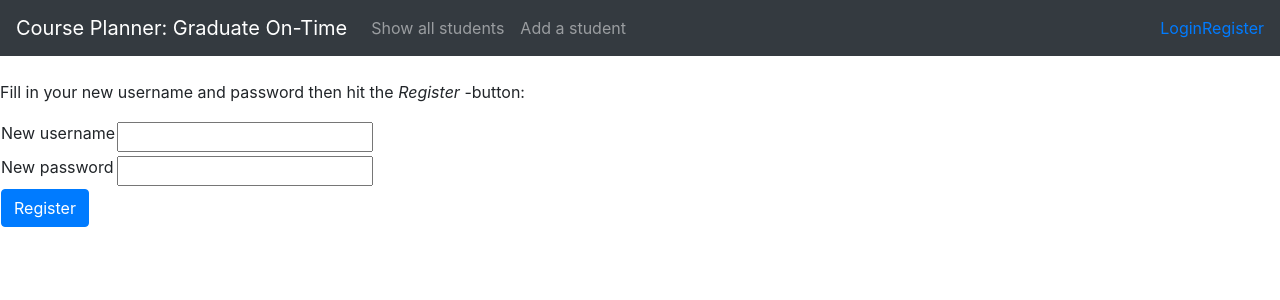
After one commit to akirataguchi115/csgo, a Flask app: page /auth/register in a window 1280 px wide. The commit adds this page. Shown: the top 300 px of the page. Run offline with Flask 2, Linux system fonts and the light colour scheme; some libraries are stand-ins or nearby versions.

Commit message:
registering works now for the placeholder account

```diff
--- a/application/auth/forms.py
+++ b/application/auth/forms.py
@@ -7,3 +7,10 @@ class LoginForm(FlaskForm):
 
     class Meta:
         csrf = False
+
+class RegisterForm(FlaskForm):
+    username = StringField("New username")
+    password = PasswordField("New password")
+
+    class Meta:
+        csrf = False
--- a/application/auth/models.py
+++ b/application/auth/models.py
@@ -30,6 +30,9 @@ class User(Base):
     def is_authenticated(self):
         return True
 
+    def roles(self):
+        return ["USER"]
+
     @staticmethod
     def find_users_with_no_students(done=0):
         stmt = text("SELECT Account.id, Account.name FROM Account"
--- a/application/auth/views.py
+++ b/application/auth/views.py
@@ -1,9 +1,9 @@
 from flask import render_template, request, redirect, url_for
 from flask_login import login_user, logout_user
 
-from application import app
+from application import app, db
 from application.auth.models import User
-from application.auth.forms import LoginForm
+from application.auth.forms import LoginForm, RegisterForm
 
 @app.route("/auth/login", methods = ["GET", "POST"])
 def auth_login():
@@ -26,3 +26,15 @@ def auth_login():
 def auth_logout():
     logout_user()
     return redirect(url_for("index"))
+
+@app.route("/auth/register", methods = ["GET", "POST"])
+def auth_register():
+    if request.method == "GET":
+            return render_template("auth/registerform.html", form = RegisterForm())
+
+    form = RegisterForm(request.form)
+    u = User("General User", form.username.data, form.password.data)
+
+    db.session().add(u)
+    db.session().commit()
+    return redirect(url_for("index"))
--- /dev/null
+++ b/application/templates/auth/registerform.html
@@ -0,0 +1,32 @@
+{% extends "layout.html" %}
+
+{% block body %}
+{{ error }}
+<form method="POST" action="{{ url_for('auth_register') }}">
+  <p>Fill in your new username and password then hit the <i>Register</i> -button:</p>
+	<div class="form-group">
+		<table>
+    <tr>
+      <td>
+	{{ form.username.label }}
+      </td>
+      <td>
+	{{ form.username }}
+      </td>
+    </tr>
+    <tr>
+      <td>
+	{{ form.password.label }}
+      </td>
+      <td>
+	{{ form.password }}
+      </td>
+    </tr>
+	</div>
+    <tr>
+      <td colspan="2">
+	<input type="submit" class="btn btn-primary" value="Register"/>
+      </td>
+    </tr>
+</form>
+{% endblock %}
--- a/application/templates/layout.html
+++ b/application/templates/layout.html
@@ -9,11 +9,11 @@
     <body>
 
       <nav class="navbar navbar-expand-md navbar-dark bg-dark mb-4">
-	<a class="navbar-brand" href="#">Course Planner: Graduate On-Time</a>
-	<button class="navbar-toggler" type="button" data-toggle="collapse" data-target="#navbarCollapse" aria-controls="navbarCollapse" aria-expanded="false" aria-label="Toggle navigation">
+        <a class="navbar-brand" href="#">Course Planner: Graduate On-Time</a>
+	      <button class="navbar-toggler" type="button" data-toggle="collapse" data-target="#navbarCollapse" aria-controls="navbarCollapse" aria-expanded="false" aria-label="Toggle navigation">
           <span class="navbar-toggler-icon"></span>
-	</button>
-	<div class="collapse navbar-collapse" id="navbarCollapse">
+	      </button>
+	      <div class="collapse navbar-collapse" id="navbarCollapse">
           <ul class="navbar-nav mr-auto">
             <li class="nav-item">
               <a class="nav-link" href="{{ url_for('students_index') }} ">Show all students</a>
@@ -27,10 +27,11 @@
 	    <a href="{{ url_for('auth_logout') }}">Hello {{ current_user.name }} -- Logout</a>
 	    {% else %}
 	    <a href="{{ url_for('auth_login') }}">Login</a>
+      <a href="{{ url_for('auth_register') }}">Register</a>
 	    {% endif %}
           </div>
 	</div>
-      </nav>
+    </nav>
 
 
       <main role="main" class"container">
--- a/application/templates/students/list.html
+++ b/application/templates/students/list.html
@@ -16,6 +16,10 @@
 	  <input type="submit" value="Change ID to 0"/>
 	</form>
       </td>
+    <td>
+    <form method="POST" action="{{ url_for('students_delete', student_id=student.id) }}">
+      <input type="submit" value="Remove student"/>
+    </td>
     </tr>
     {% endfor %}
   </table>
```
Also changed, not shown: application/__init__.py (+34 -9 lines), application/students/views.py (+15 -4 lines), application/templates/index.html (+7 -7 lines).
